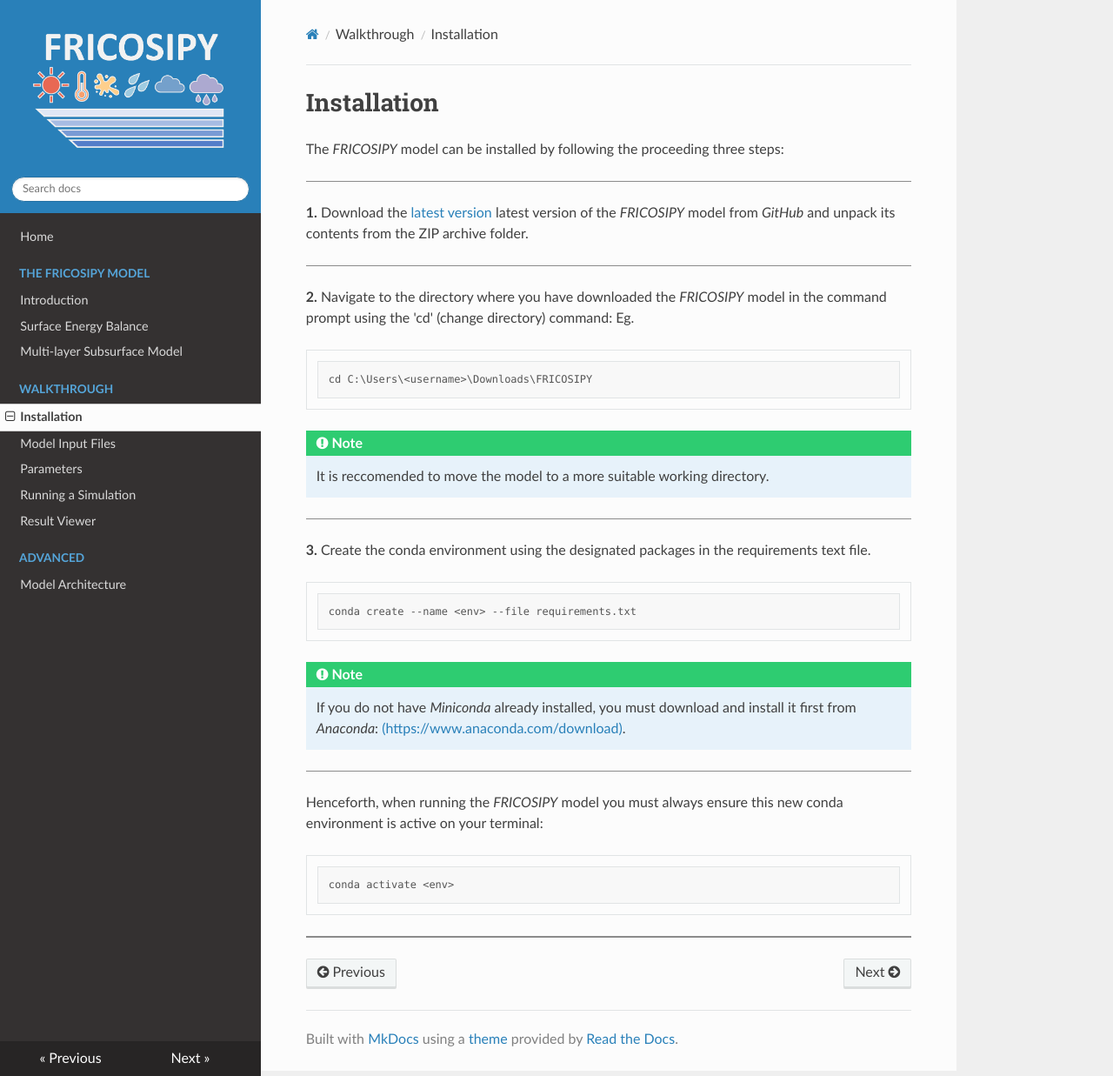
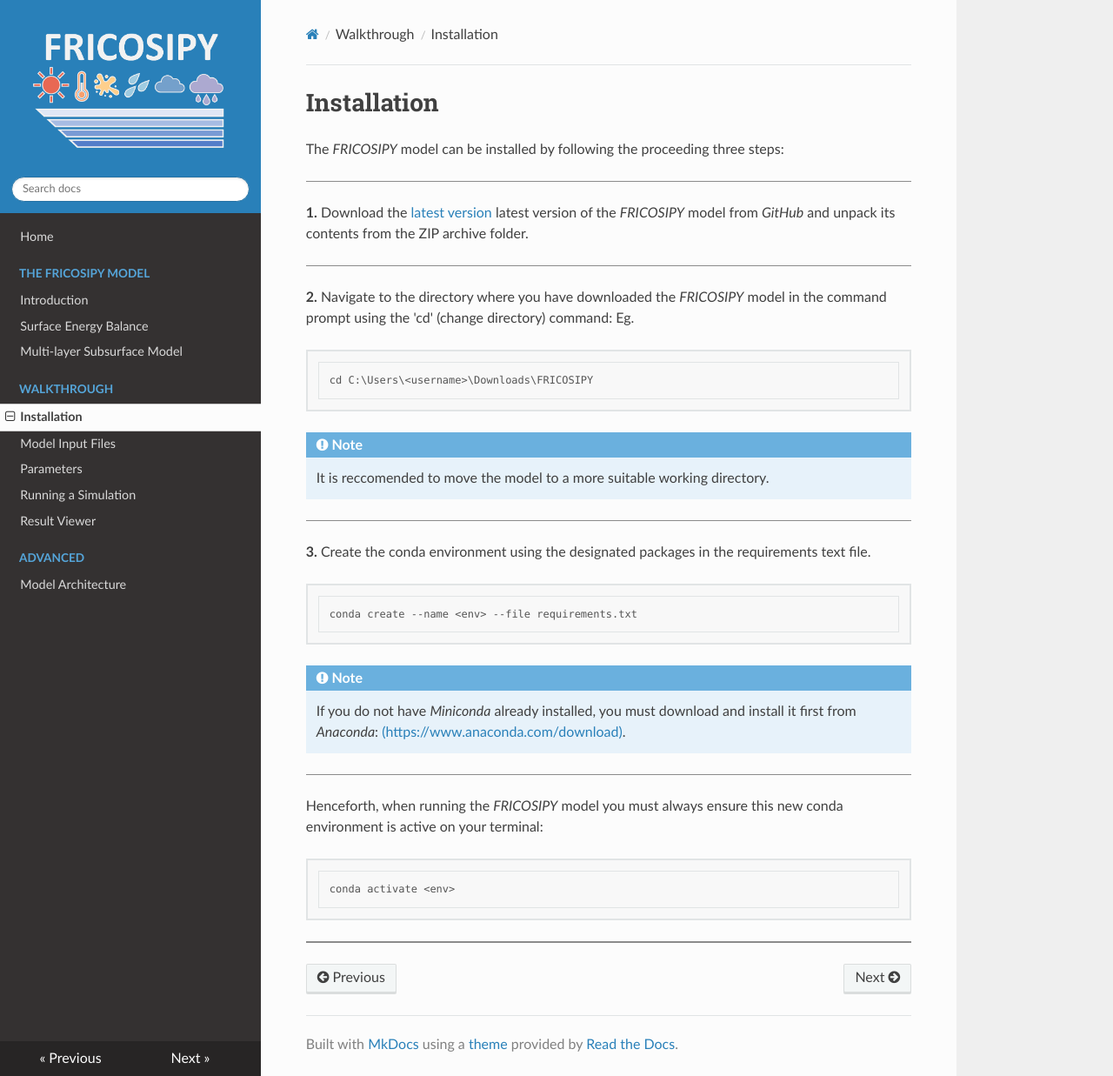
Before and after one commit to MarcusGastaldello/FRICOSIPY, an MkDocs documentation site: the page built from docs/installation.md, in a window 1280 px wide and 1237 px high. Shown: the whole window at 87% size. Built offline with MkDocs 1.6.1, drawn with Linux system fonts in a browser that asks for light colours.

Commit message:
Update custom.css

```diff
--- a/docs/custom_theme/css/custom.css
+++ b/docs/custom_theme/css/custom.css
@@ -1,16 +1,20 @@
-/* Admonition Colours */
-.admonition.note {
-    border-color: #2ecc71; /* Change the left border color */
+/* 1. The Header Bar (Warning) */
+.admonition.warning > .admonition-title {
+    background-color: #f29f97 !important; /* The salmon/coral header color */
+    color: white !important;               /* White text for 'Warning' */
 }
 
-.admonition.note > .admonition-title {
-    background-color: #2ecc71; /* Change the header background color */
-    color: white;             /* Text color for 'Note' */
+/* 2. The Main Box Body */
+.admonition.warning {
+    background-color: #fef5f4 !important; /* Very pale red/pink background */
+    border-color: #f29f97 !important;     /* Matches the header bar border */
 }
 
-/* Code Styling */
+/* 3. Global Code Styling (Greyish text as requested) */
 .rst-content code,
-.rst-content tt {
-    color: #555555 !important; /* Force your grey */
-    background: #f4f4f4;       /* Optional: very light grey background */
+.rst-content tt,
+pre {
+    color: #555555 !important;           /* Dark grey text */
+    background-color: #f8f8f8 !important; /* Light neutral grey background */
+    border: 1px solid #e1e4e5 !important;
 }
```
